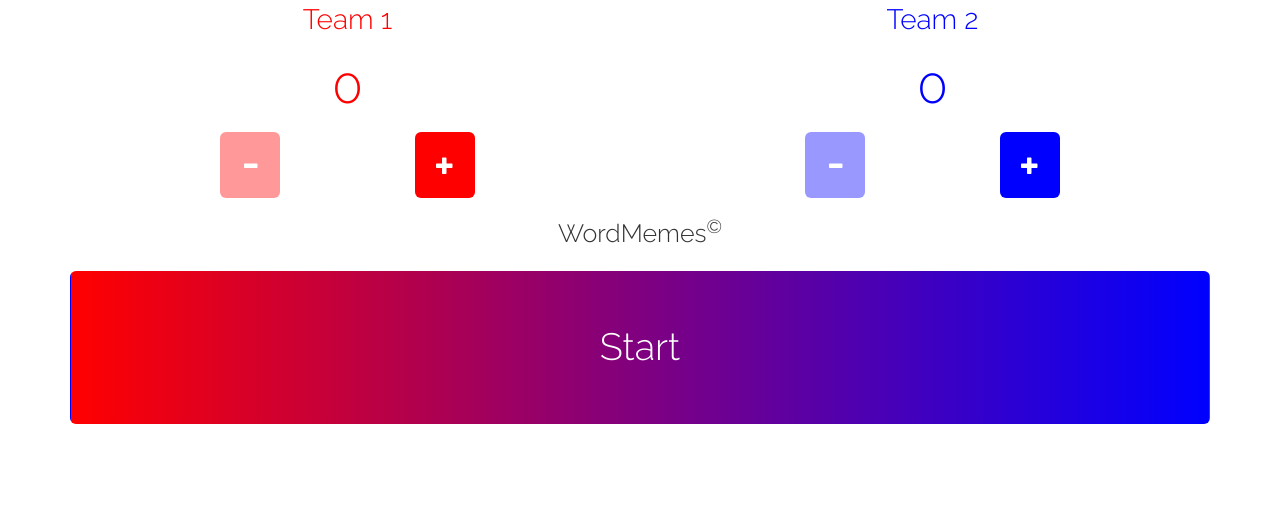
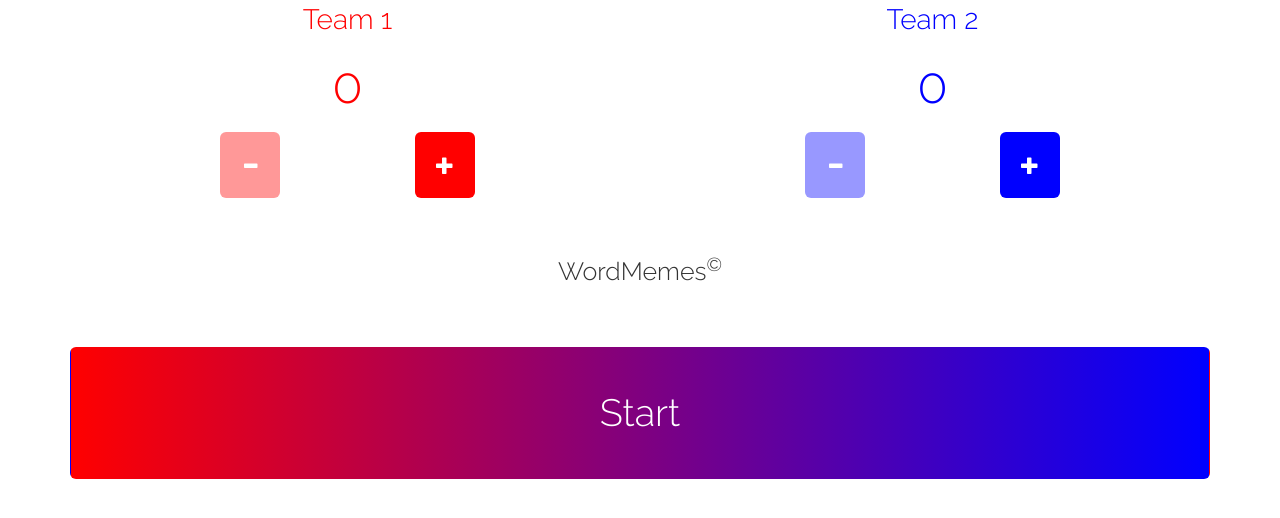
Before and after one commit to MRemetz/wordmemes, a Flask app: page / in a window 1280 px wide. Shown: the top 518 px of the page. Run offline with Flask 2, Linux system fonts and the light colour scheme; some libraries are stand-ins or nearby versions.

Commit message:
Increased size of phrases and decresed start button

```diff
--- a/static/css/style.css
+++ b/static/css/style.css
@@ -42,16 +42,16 @@
 }
 
 p.word-box {
-    margin-top: 0.5cm;
-    margin-bottom: 0.5cm;
+    margin-top: 1.5cm;
+    margin-bottom: 1.5cm;
     font-size: 25;
     text-align: center;
 }
 
 button.next-word-button {
     font-size: 38;
-    padding-top: 50;
-    padding-bottom: 50;
+    padding-top: 40;
+    padding-bottom: 40;
     color: white;
     background: linear-gradient(90deg, red, blue);
 }
```
